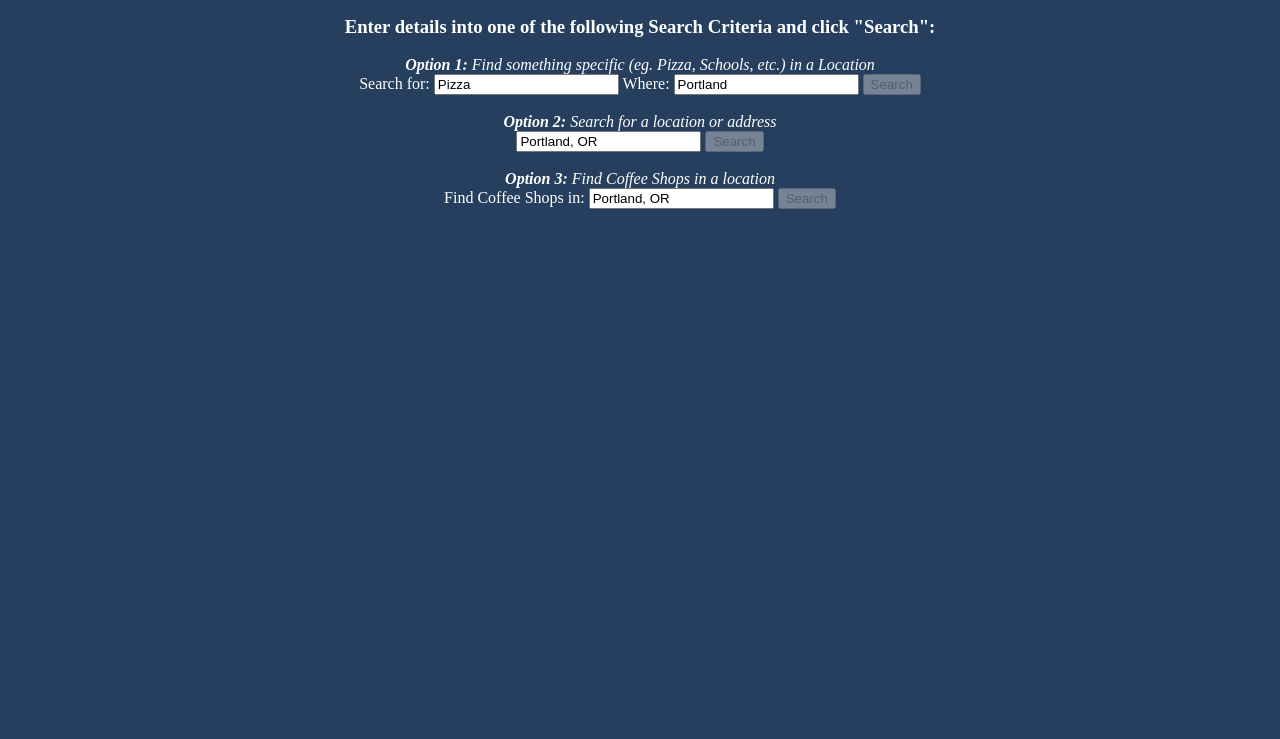
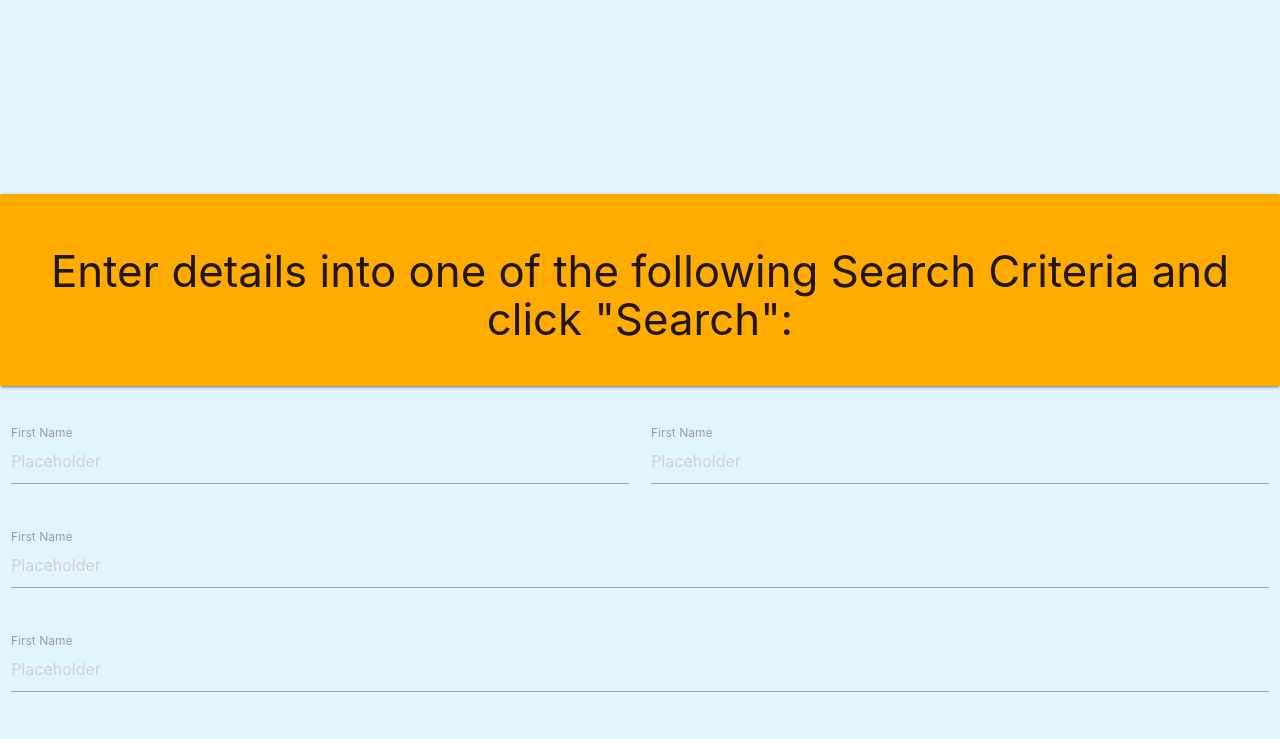
Before and after one commit to slobachev/bing-maps-locations, a plain HTML site: page BingMapsAPI/index.html in a window 1280 px wide. Shown: the part 683-1422 px from the top of the page. Before the commit the page ends 900 px from the top, so only its background shows below. Drawn offline with nearby package versions, Linux system fonts and the light colour scheme; a script that the page names is missing.

Commit message:
Integrate Materialize, make a few style changes

```diff
--- a/BingMapsAPI/index.html
+++ b/BingMapsAPI/index.html
@@ -8,14 +8,53 @@
     </script>
     <script type="text/javascript" src="js/mapControl.js">
     </script>
+    <!-- Compiled and minified CSS -->
+    <link rel="stylesheet" href="https://cdnjs.cloudflare.com/ajax/libs/materialize/0.98.0/css/materialize.min.css">
 </head>
-<body margin="0" padding="0" bgcolor="#263f5e" text="#FFFFFF">
+<body margin="0" padding="0" class="light-blue lighten-5">
+    <!--Import jQuery before materialize.js-->
+    <script type="text/javascript" src="https://code.jquery.com/jquery-2.1.1.min.js"></script>
+    <script src="https://cdnjs.cloudflare.com/ajax/libs/materialize/0.98.0/js/materialize.min.js"></script>
+    <div class="card-panel light-blue darken-4" style="margin:0"></div>
+    <div class="card-panel light-blue darken-3" style="margin-top:0">
+        <h1 style="color:#e0f7fa" class="center-align">Search interesting places around you!</h1>
+    </div>
+    <div style="text-align:center; margin:0 auto;">
+        <div id='mapDiv' style="position:relative; width:800px; height:600px; margin:0 auto;"></div>
+    </div>
+    <br />
+    <div class="card-panel amber accent-4">
+        <h3 class="center-align">Enter details into one of the following Search Criteria and click "Search":</h3>
+    </div>
+        <br />
+        <div class="row">
+            <form class="col s12">
+                <div class="row">
+                    <div class="input-field col s6">
+                        <input placeholder="Placeholder" id="first_name" type="text" class="validate">
+                        <label for="first_name">First Name</label>
+                    </div>
+                    <div class="input-field col s6">
+                        <input placeholder="Placeholder" id="first_name" type="text" class="validate">
+                        <label for="first_name">First Name</label>
+                    </div>
+                </div>
+                <div class="row">
+                    <div class="input-field col s12">
+                        <input placeholder="Placeholder" id="first_name" type="text" class="validate">
+                        <label for="first_name">First Name</label>
+                    </div>
+                </div>
+                <div class="row">
+                    <div class="input-field col s12">
+                        <input placeholder="Placeholder" id="first_name" type="text" class="validate">
+                        <label for="first_name">First Name</label>
+                    </div>
+                </div>
+            </form>
+        </div>
 
-    <div style="text-align:center; margin:0 auto;">
-        <h1>Search interesting places around you!</h1>
 
-        <div id='mapDiv' style="position:relative; width:800px; height:600px; margin:0 auto;"></div>
-        <p><h3>Enter details into one of the following Search Criteria and click "Search":</h3></p>
         <label for="txtWhat"><i><b>Option 1:</b> Find something specific (eg. Pizza, Schools, etc.) in a Location</i></label><br />
         Search for: <input id="txtWhat" type="text" value="Pizza" />
         <label for="txtWhere">Where:</label>
@@ -30,6 +69,5 @@
         Find Coffee Shops in:
         <input id="txtDataSource" type="text" value="Portland, OR" />
         <input id="btnDataSource" type="button" value="Search" disabled />
-    </div>
 </body>
 </html>
```
